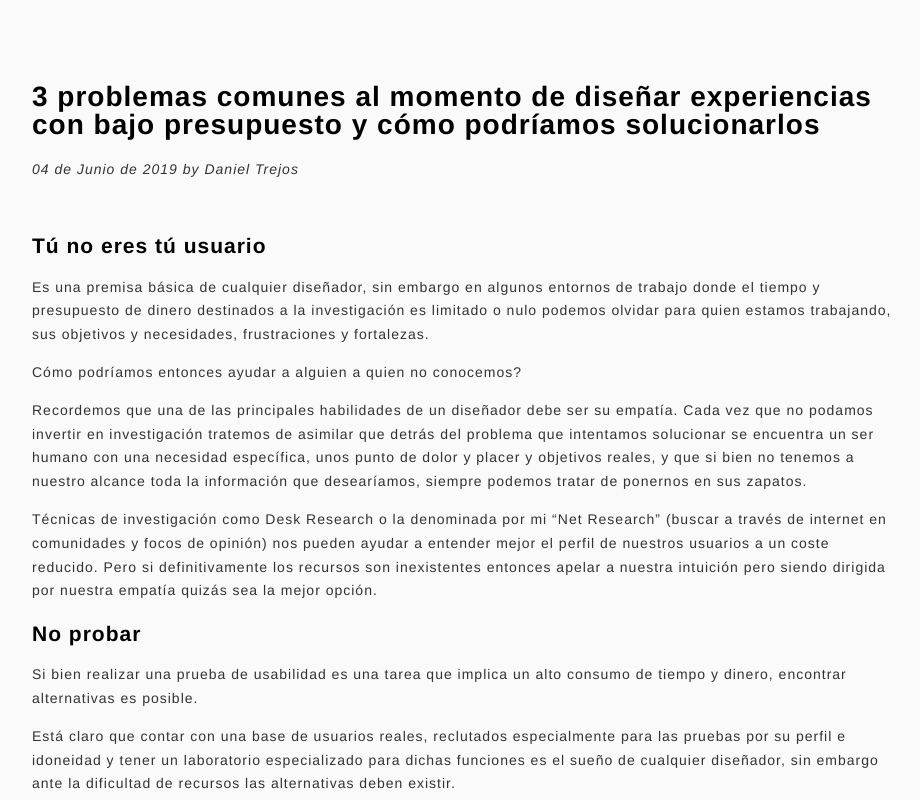
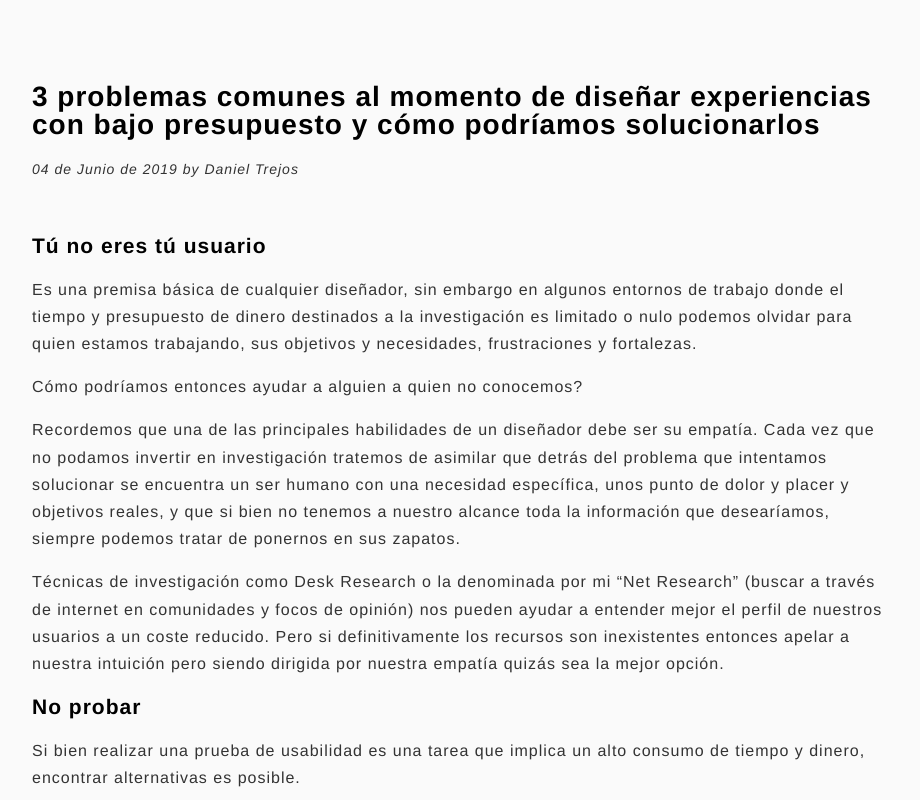
Before and after one commit to tuuxdev/tuuxdev, a plain HTML site: page blog/190704.html in a window 1280 px wide. Shown: the top 800 px of the page, without its empty margins (177-1097 px from the left). Drawn offline with Linux system fonts and the light colour scheme.

Commit message:
FIX - Blog font size

```diff
--- a/css/style.css
+++ b/css/style.css
@@ -3105,4 +3105,8 @@ td.stats-wrp h1 {
   padding: 5%;
 }
 
+.blog p {
+  font-size: 16px;
+}
+
 /*# sourceMappingURL=style.css.map */
```
